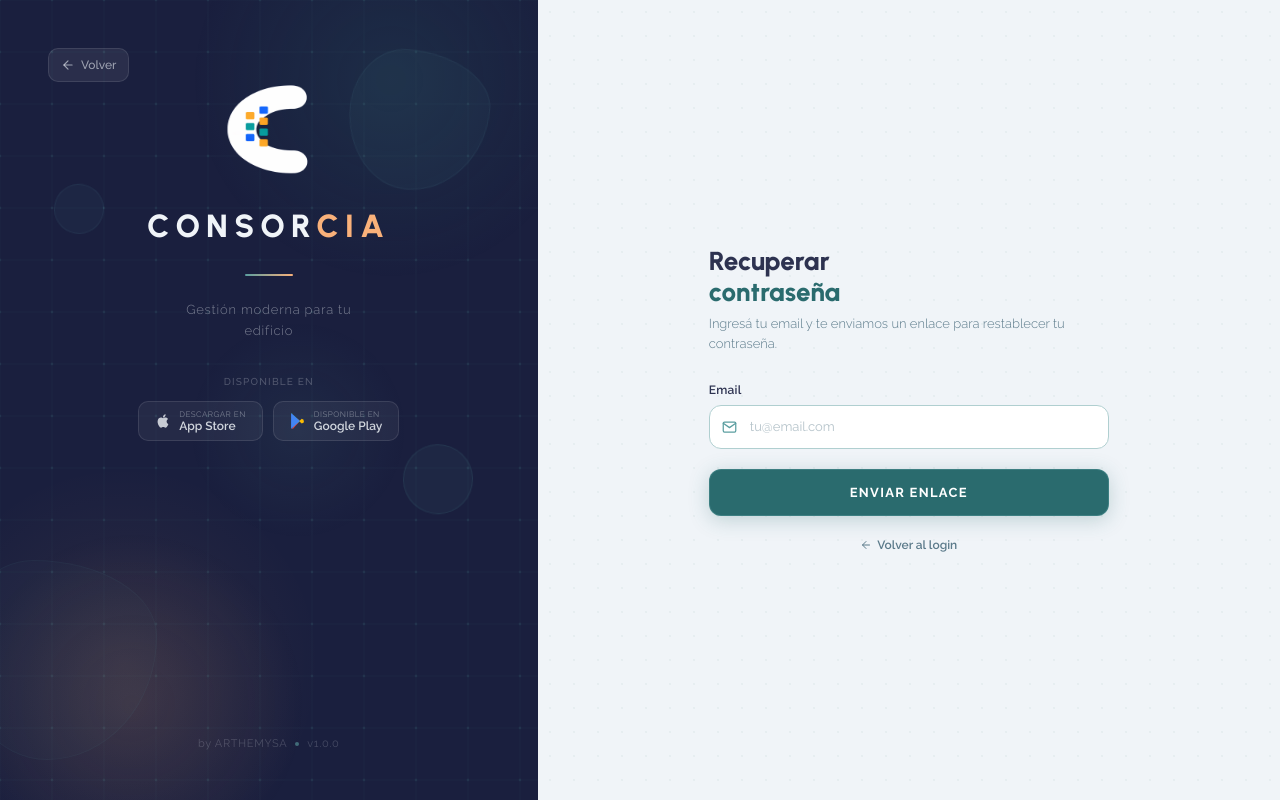
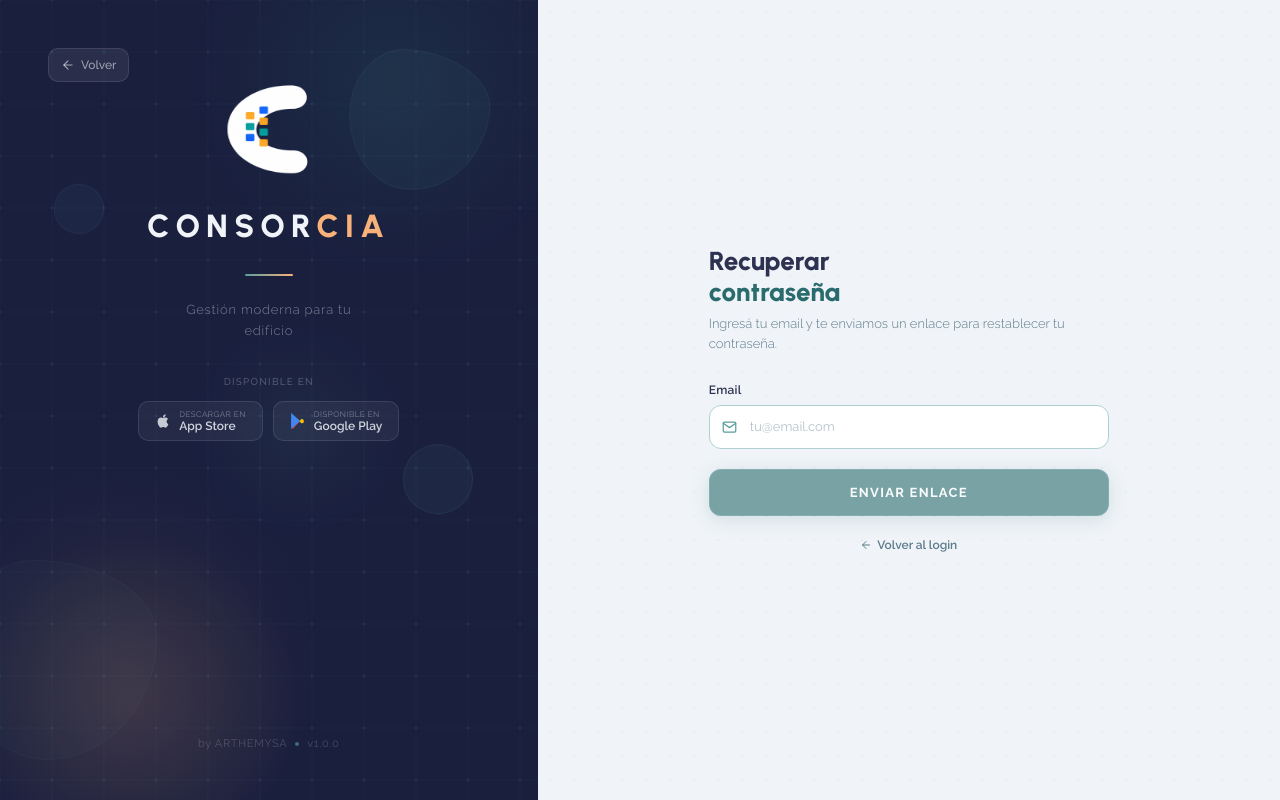
Before and after one commit to avrborges/consorcia-frontend, a React (Vite) app: page /forgot-password in a window 1280 px wide. Built offline with nearby package versions, Linux system fonts and the light colour scheme.

Commit message:
Bloqueo de boton

```diff
--- a/src/pages/ForgotPasswordPage.jsx
+++ b/src/pages/ForgotPasswordPage.jsx
@@ -20,7 +20,17 @@
   const [sent,     setSent]    = useState(false);
   const [error,    setError]   = useState("");
 
-  /* ── Canvas grid ── */
+  const emailValido = /^[^\s@]+@[^\s@]+\.[^\s@]+$/.test(email);
+
+  const handleSubmit = async (e) => {
+    e.preventDefault();
+    if (!email) return;
+    setError("");
+    setSending(true);
+    await new Promise(r => setTimeout(r, 900));
+    setSending(false);
+    setSent(true);
+  };
   useEffect(() => {
     const canvas = canvasRef.current;
     if (!canvas) return;
@@ -51,16 +61,6 @@
     ro.observe(canvas);
     return () => ro.disconnect();
   }, []);
-
-  const handleSubmit = async (e) => {
-    e.preventDefault();
-    if (!email) return;
-    setError("");
-    setSending(true);
-    await new Promise(r => setTimeout(r, 900));
-    setSending(false);
-    setSent(true);
-  };
 
   return (
     <main
@@ -368,7 +368,7 @@
               </div>
 
               {/* CTA */}
-              <button type="submit" disabled={sending} className="fp-btn-cta" style={{ marginTop:4 }}>
+              <button type="submit" disabled={sending || !emailValido} className="fp-btn-cta" style={{ marginTop:4 }}>
                 <span style={{ display:"flex", alignItems:"center", justifyContent:"center", gap:8 }}>
                   {sending && <span className="fp-spinner" />}
                   {sending ? "Enviando…" : "ENVIAR ENLACE"}
```
